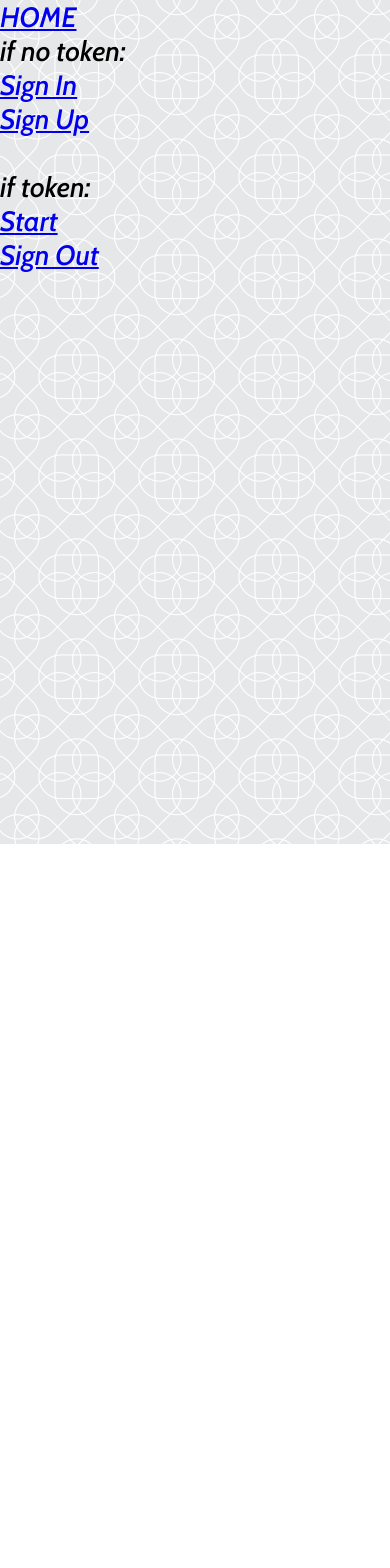
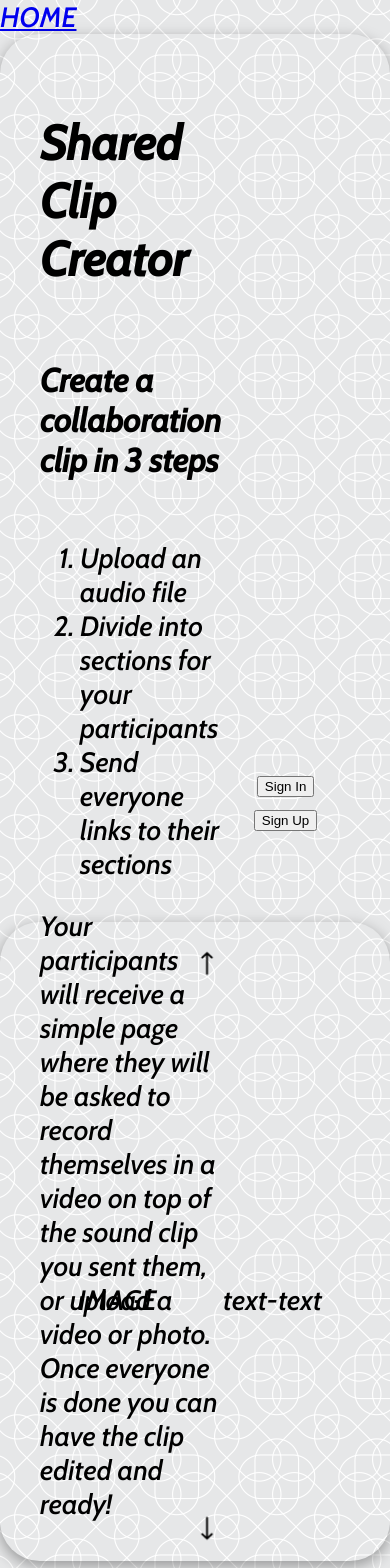
Before and after one commit to EyalSinay/shared-clip-creator-front, a React (Create React App) app: page / in a window 390 px wide. Shown: the top 1568 px of the page. Before the commit the page ends 844 px from the top, so only its background shows below. Built offline with nearby package versions, Linux system fonts and the light colour scheme; a web font is replaced by a local one.

Commit message:
welcome-page-0.8 not responsive

```diff
--- /dev/null
+++ b/src/components/Welcome/ExplainSection.jsx
@@ -0,0 +1,22 @@
+import React from 'react'
+
+function ExplainSection({ image, textArr, numOfSec }) {
+    return (
+        <div id={`welcome-sec${numOfSec}`} className='height100vh'>
+            <div className='welcome-main-container'>
+                <a href={`#welcome-sec${numOfSec - 1}`}><div className='up-arrow arrow'></div></a>
+                <section className='main-welcome-sec welcome-sec'>
+                    <div className={`main-welcome-sec__side${(numOfSec + 1) % 2 + 1} side`}>
+                        <section>{textArr}</section>
+                    </div>
+                    <div className={`main-welcome-sec__side${(numOfSec + 1) % 2} side`}>
+                        {image}
+                    </div>
+                </section>
+                {numOfSec + 1 <= 4 && <a href={`#welcome-sec${numOfSec + 1}`}><div className='down-arrow arrow'></div></a>}
+            </div>
+        </div>
+    )
+}
+
+export default ExplainSection
--- /dev/null
+++ b/src/components/Welcome/UserConnect.jsx
@@ -0,0 +1,23 @@
+import React from 'react'
+import { useNavigate } from 'react-router-dom';
+import SignOut from '../Sign/SignOut';
+import SignOutAll from '../Sign/SignOutAll';
+
+function UserConnect({user}) {
+    const navigate = useNavigate();
+
+    return (
+        <>
+            <h2>{`Hello ${user.name}!`}</h2>
+            <button onClick={() => navigate('/my-projects')}>To my projects</button>
+            <div>
+                <SignOut />
+            </div>
+            <div>
+                <SignOutAll />
+            </div>
+        </>
+    )
+}
+
+export default UserConnect
--- /dev/null
+++ b/src/components/Welcome/UserDisConnect.jsx
@@ -0,0 +1,19 @@
+import React from 'react'
+import { useNavigate } from 'react-router-dom';
+
+function UserDisConnect() {
+    const navigate = useNavigate();
+
+    return (
+        <>
+            <div>
+                <button onClick={() => navigate('/sign-in')}>Sign In</button>
+            </div>
+            <div>
+                <button onClick={() => navigate('/sign-up')}>Sign Up</button>
+            </div>
+        </>
+    )
+}
+
+export default UserDisConnect
--- /dev/null
+++ b/src/components/Welcome/Welcome.css
@@ -0,0 +1,75 @@
+
+
+.height100vh {
+    height: 100vh;
+    display: flex;
+    align-items: center;
+}
+
+.welcome-main-container {
+    width: 80%;
+    min-height: 80%;
+    margin: auto;
+    box-shadow: rgba(0, 0, 0, 0.35) 0px 5px 15px;
+    padding: 40px;
+    border-radius: 40px;
+    display: flex;
+    flex-direction: column;
+    align-items: center;
+    justify-content: center;
+    position: relative;
+}
+
+.welcome-sec {
+    display: grid;
+    grid-template-columns: 1fr 1fr;
+    grid-template-areas: "side1 side2";
+    width: 100%;
+    height: 100%;
+}
+.main-welcome-sec__side1{
+    grid-area: side1;
+}
+.main-welcome-sec__side2{
+    grid-area: side2;
+}
+
+.side {
+    display: flex;
+    flex-direction: column;
+    justify-content: center;
+    align-items: center;
+    width: 100%;
+    height: 100%;
+}
+
+.arrow {
+    width: 24px;
+    height: 24px;
+    background-position: center;
+    background-repeat: no-repeat;
+    background-size: contain;
+    position: absolute;
+    animation-name: arrow-link;
+    animation-duration: 2s;
+    animation-iteration-count: infinite;
+}
+
+.down-arrow {
+    bottom: 20px;
+    background-image: url(../../assets/buttons-icons/icons8-down-arrow-50.png);
+}
+
+.up-arrow {
+    top: 30px;
+    background-image: url(../../assets/buttons-icons/icons8-up-arrow-50.png)
+}
+
+@keyframes arrow-link {
+    0% {
+        transform: translateY(0px);
+    }
+    50% {
+        transform: translateY(-10px);
+    }
+}
--- a/src/components/Welcome/Welcome.jsx
+++ b/src/components/Welcome/Welcome.jsx
@@ -1,21 +1,39 @@
-import React from 'react';
-import { Link } from 'react-router-dom';
+import './Welcome.css'
+import React, { useContext } from 'react';
+import { UserContext } from '../../providers/UserProvider'
+import UserConnect from './UserConnect';
+import UserDisConnect from './UserDisConnect';
+import ExplainSection from './ExplainSection';
 
 function Welcome() {
+  const { user } = useContext(UserContext);
+
   return (
-    <div>
-      if no token:
-      <br />
-      <Link to="/sign-in">Sign In</Link>
-      <br />
-      <Link to="/sign-up">Sign Up</Link>
-      <br />
-      <br />
-      if token:
-      <br />
-      <Link to="/my-projects">Start</Link>
-      <br />
-      <Link to="/">Sign Out</Link>
+    <div className='very-first-welcome-container'>
+      <div id='welcome-sec1' className='height100vh'>
+        <div className='welcome-main-container'>
+          <section className='main-welcome-sec welcome-sec'>
+            <div className='main-welcome-sec__side1 side'>
+              <h2>Shared Clip Creator</h2>
+              <h3>Create a collaboration clip in 3 steps</h3>
+              <ol>
+                <li>Upload an audio file</li>
+                <li>Divide into sections for your participants</li>
+                <li>Send everyone links to their sections</li>
+              </ol>
+              <section>Your participants will receive a simple page where they will be asked to record themselves in a video on top of the sound clip you sent them, or upload a video or photo.</section>
+              <section>Once everyone is done you can have the clip edited and ready!</section>
+            </div>
+            <div className='main-welcome-sec__side2 side'>
+              {Object.keys(user).length === 0 ? <UserDisConnect /> : <UserConnect user={user} />}
+            </div>
+          </section>
+        <a href="#welcome-sec2"><div className='down-arrow arrow'></div></a>
+        </div>
+      </div>
+        <ExplainSection image={"IMAGE"} textArr={["text-", "text"]} numOfSec={2} />
+        <ExplainSection image={"IMAGE"} textArr={["text-", "text"]} numOfSec={3} />
+        <ExplainSection image={"IMAGE"} textArr={["text-", "text"]} numOfSec={4} />
     </div>
   )
 }
--- a/src/index.css
+++ b/src/index.css
@@ -1,4 +1,8 @@
 @import url('https://fonts.googleapis.com/css2?family=Cabin:ital,wght@1,500&family=Grechen+Fuemen&family=Josefin+Sans&display=swap');
+
+html {
+  scroll-behavior: smooth;
+}
 
 body {
   margin: 0;
```
Also changed, not shown: src/assets/buttons-icons/icons8-down-arrow-50.png (added), src/assets/buttons-icons/icons8-up-arrow-50.png (added).
